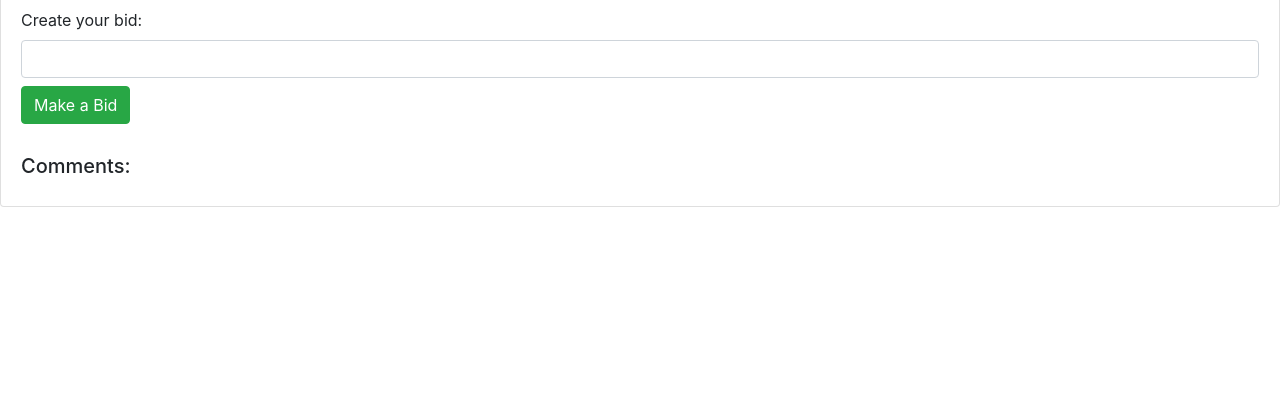
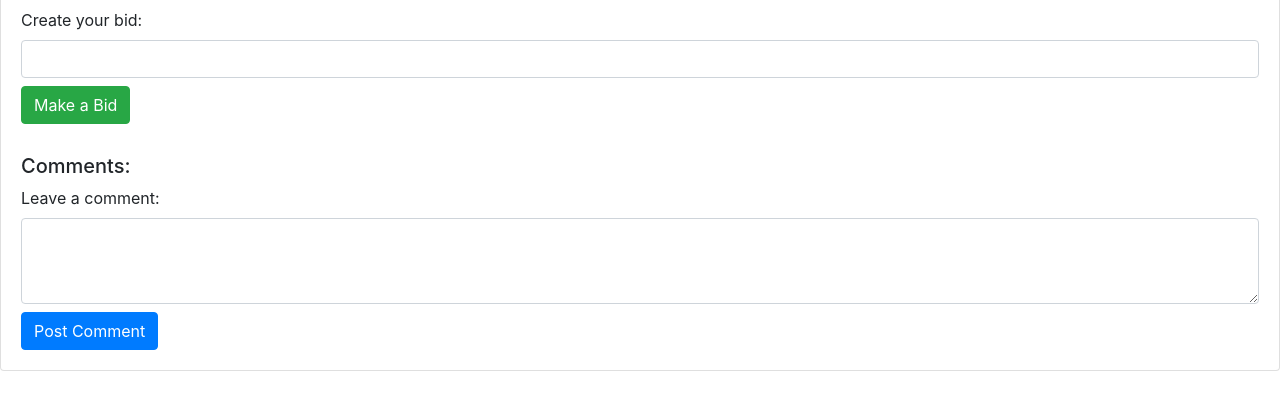
Before and after one commit to ycobinod/Auction, a Django app: template auction/app/templates/active_listing.html in a window 1280 px wide. Shown: the part 394-800 px from the top of the page. Run offline with Django 5.2, Linux system fonts and the light colour scheme; the template is opened without the code that fills it: values that come from a table or form of the project are taken from there, others are empty; a user stored in the database is signed in; some libraries are stand-ins or nearby versions.

Commit message:
close biding and comment complete

```diff
--- a/auction/app/templates/active_listing.html
+++ b/auction/app/templates/active_listing.html
@@ -79,7 +79,15 @@
                         </li>
                     {% endfor %}
                 </ul>
-
+                <div>
+                    <form action="{% url "comment" %}" method='post'>
+                        {% csrf_token %}
+                        <div style='margin: 0px 0px 8px'>
+                            {{comment_form}}
+                        </div>
+                        <button type="submit" name="listing_id" value="{{ listing.id }}" class="btn btn-primary">Post Comment</button>
+                    </form>
+                </div>
             {% else %}
                 <h2> You must be <a href="/login">login</a> to participate in the auction ! </h2>
             {% endif %}
--- a/auction/app/urls.py
+++ b/auction/app/urls.py
@@ -11,8 +11,8 @@ urlpatterns = [
     path("<int:listing_id>", views.active_listing, name="active_listing"),
     path("watchlist", views.watchlist, name="watchlist"),
     path('category/<str:category>', views.category, name='category'),
-
-
+    path("close_bid", views.close_bid, name="close_bid"),
+    path('comment', views.comment, name='comment'),
 
 
 ]
--- a/auction/app/views.py
+++ b/auction/app/views.py
@@ -203,3 +203,39 @@ def category(request, category):
         'category': category,
         'listing_category': listing_category
     })
+
+
+
+@login_required
+def close_bid(request):
+    if request.method == "POST":
+        listing_id = request.POST["listing_id"]
+        active_listing = Listing.objects.get(id=listing_id)
+        active_listing.active = False
+        bid_count = Bid.objects.filter(item_bid=listing_id).count()
+        if bid_count > 0:
+            max_bid = Bid.objects.filter(item_bid=listing_id).aggregate(Max('bid'))
+            max_bid = max_bid['bid__max']
+            bid_winner = Bid.objects.get(item_bid=listing_id, bid=max_bid)
+            active_listing.winner = bid_winner.user_bid
+        else:
+            active_listing.winner = None
+        active_listing.save()
+        return HttpResponseRedirect(reverse('index'))
+
+
+@login_required
+def comment(request):
+    curent_user = request.user.id
+    curent_user = User.objects.get(id = curent_user)
+    comment_form = Comment_form(request.POST)
+    if request.method == "POST":
+        listing_id = request.POST["listing_id"]
+        listing_item = Listing.objects.get(id = listing_id)
+        if comment_form.is_valid():
+            curent_comment = comment_form.cleaned_data['comment']
+            create_comment = Comment(user_comment=curent_user, listing_comment=listing_item, comment=curent_comment)
+            create_comment.save()
+            return HttpResponseRedirect(reverse('active_listing', args=(listing_id,)))
+        else:
+            raise forms.ValidationError(comment_form.errors)
```
